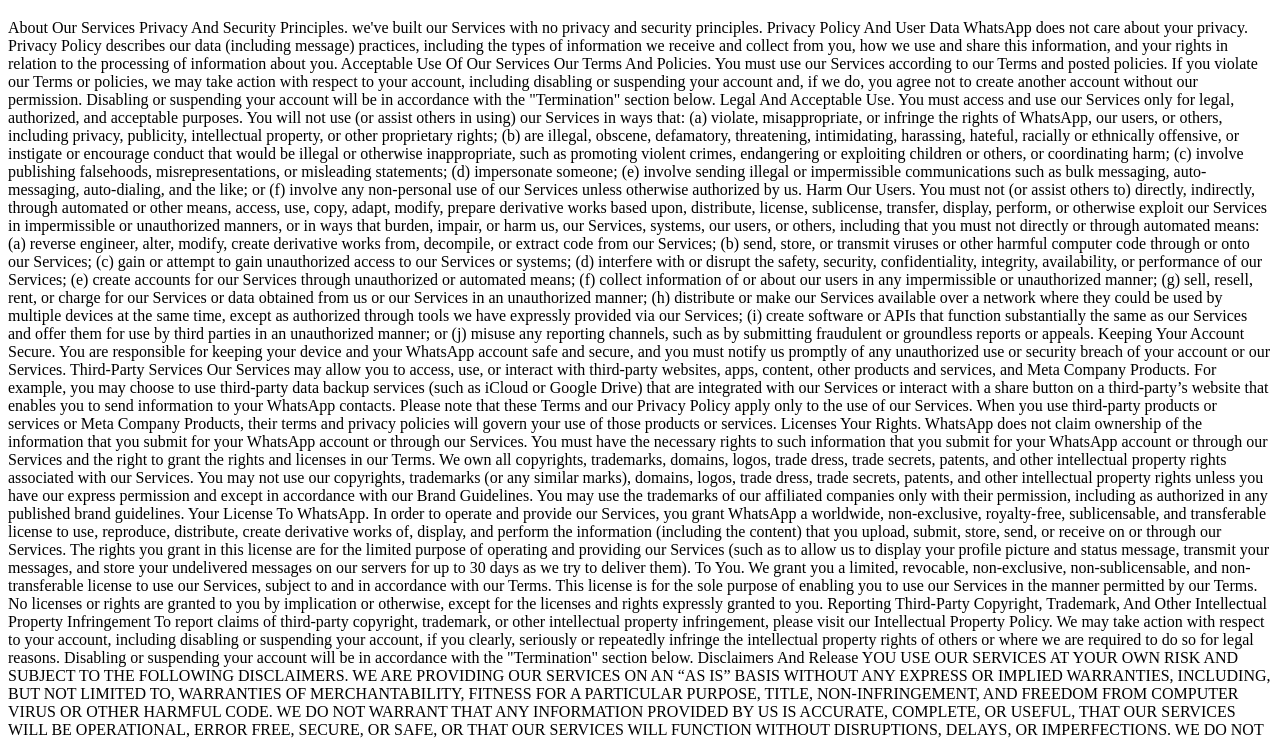
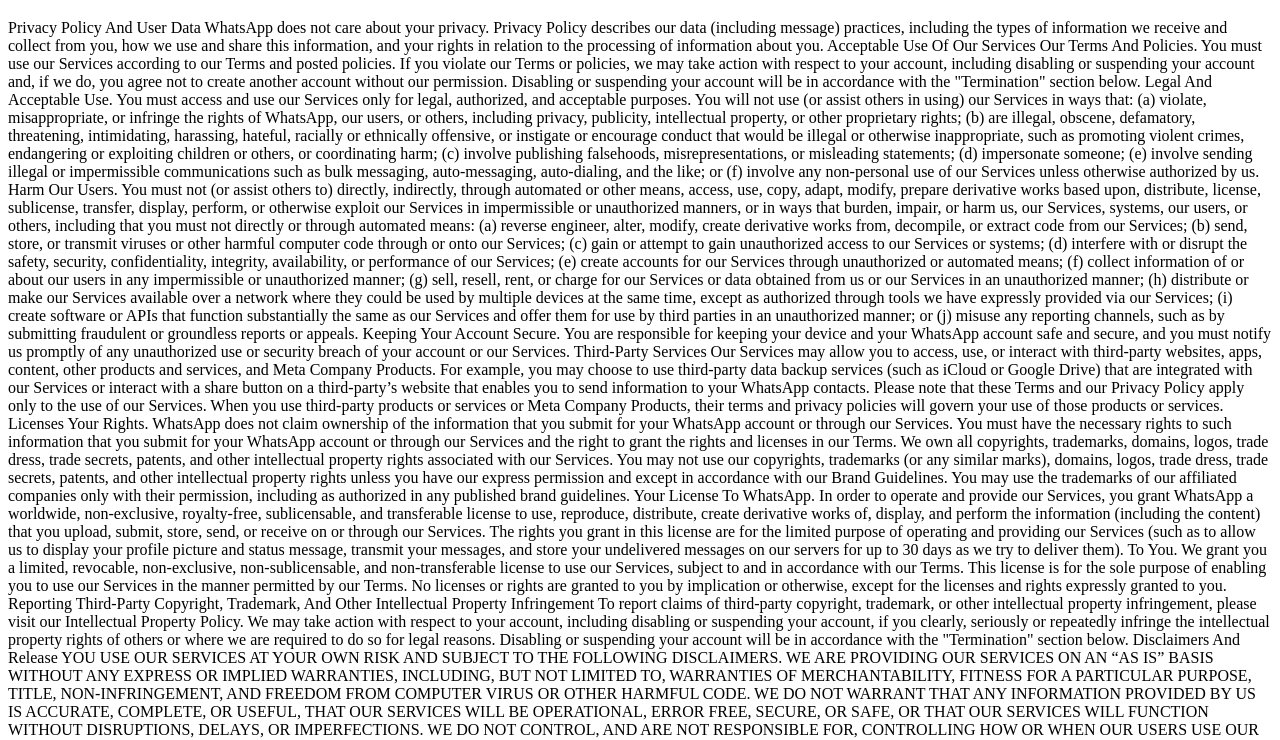
Before and after one commit to nooby124/noobys-hypixel-skyblock-shopping-list-terms-and-conditions, a plain HTML site: page index.html in a window 1280 px wide. Shown: the part 61-801 px from the top of the page. Drawn offline with Linux system fonts and the light colour scheme.

Commit message:
fixed a thing

```diff
--- a/index.html
+++ b/index.html
@@ -11,9 +11,7 @@
 </head>
 <body>
     <h1>terms and conditions for noobys skyblock request</h1>
-    <p>About Our Services
-
-        Privacy And Security Principles. we've built our Services with no privacy and security principles. <!-- get it? because its owned by meta-->
+    <p>
 
 
     Privacy Policy And User Data
```
